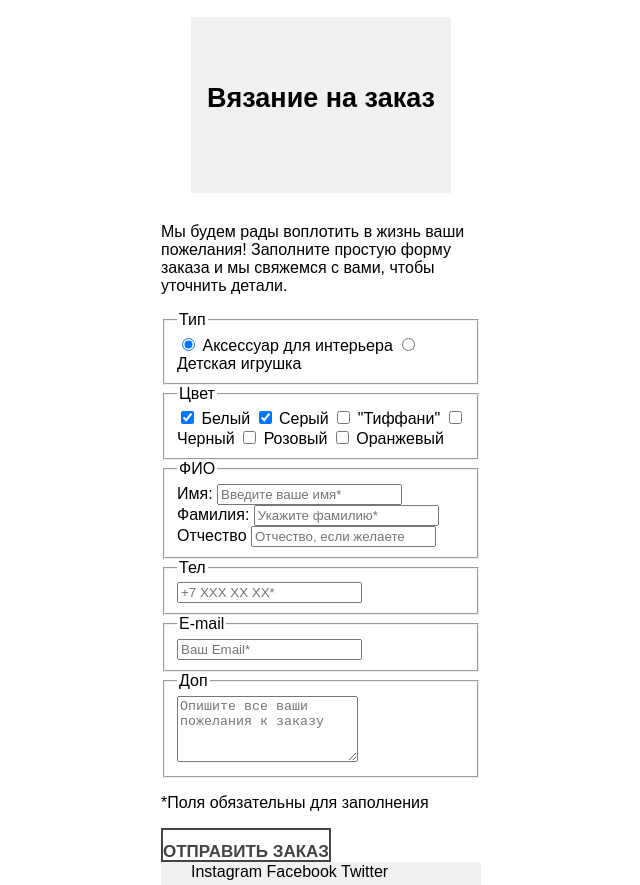
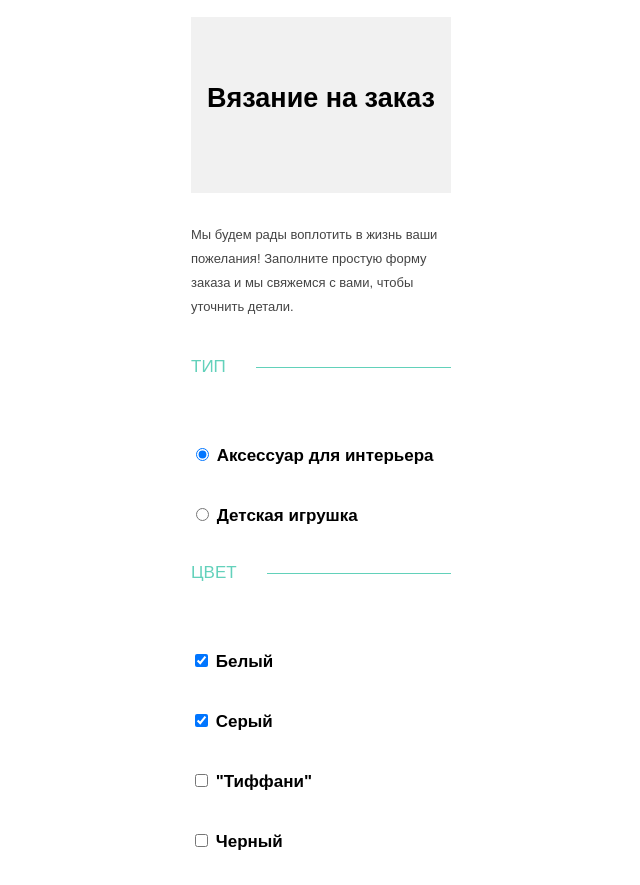
Before and after one commit to 10m88g/123103-mishka, a website: page form.html in a window 1280 px wide. Shown: the part 67-952 px from the top of the page, without its empty margins (319-959 px from the left). Drawn offline with nearby package versions, Linux system fonts and the light colour scheme; files that its build step writes are made by us from their sources.

Commit message:
📆 SASS layout of form.html was done.

```diff
--- a/form.html
+++ b/form.html
@@ -45,8 +45,8 @@
 
       <form class="order-form" action="https://echo.htmlacademy.ru" method="post">
 
-        <fieldset class="order-form__type">
-          <legend>Тип</legend>
+        <fieldset class="order-form__fieldset  order-form__fieldset--type">
+          <legend class="order-form__legend">Тип</legend>
 
             <label class="order-form__label-radio">
               <input type="radio" name="type" value="accessory" checked>
@@ -59,8 +59,8 @@
             </label>
         </fieldset>
 
-        <fieldset class="order-form__color">
-          <legend>Цвет</legend>
+        <fieldset class="order-form__fieldset  order-form__fieldset--color">
+          <legend class="order-form__legend">Цвет</legend>
 
             <label class="order-form__label-checkbox">
               <input type="checkbox" name="color" value="white" checked>
@@ -93,8 +93,8 @@
             </label>
         </fieldset>
 
-        <fieldset class="order-form__name">
-          <legend>ФИО</legend>
+        <fieldset class="order-form__fieldset  order-form__fieldset--name">
+          <legend class="order-form__legend">ФИО</legend>
 
           <label class="order-form__label-text">Имя:
             <input type="text" name="first-name" placeholder="Введите ваше имя*" required>
@@ -109,38 +109,38 @@
           </label>
         </fieldset>
 
-        <fieldset class="order-form__phone">
-          <legend>Тел</legend>
+        <fieldset class="order-form__fieldset  order-form__fieldset--phone">
+          <legend class="order-form__legend">Тел</legend>
           <input type="tel" name="phone" placeholder="+7 XXX XX XX*" required>
         </fieldset>
 
-        <fieldset class="order-form__mail">
-          <legend>E-mail</legend>
+        <fieldset class="order-form__fieldset  order-form__fieldset--mail">
+          <legend class="order-form__legend">E-mail</legend>
           <input type="email" name="email" placeholder="Ваш Email*" required>
         </fieldset>
 
-        <fieldset class="order-form__addition">
-          <legend>Доп</legend>
-          <textarea name="add-info" placeholder="Опишите все ваши пожелания к заказу" rows="4"></textarea>
+        <fieldset class="order-form__fieldset  order-form__fieldset--addition">
+          <legend class="order-form__legend">Доп</legend>
+          <textarea name="add-info" placeholder="Опишите все ваши пожелания к заказу" rows="6"></textarea>
         </fieldset>
 
-        <p class="order-form__legend">*Поля обязательны для заполнения</p>
+        <p class="order-form__req-text">*Поля обязательны для заполнения</p>
 
-        <button type="submit" class="order-form__submit btn">ОТПРАВИТЬ ЗАКАЗ</button>
+        <button type="submit" class="order-form__submit btn">Отправить заказ</button>
       </form>
     </main>
 
 
     <footer class="page-footer">
-      <div class="page-footer__social  social-links">
-        <a href="#" class="social-link  social-link--inst">Instagram</a>
-        <a href="#" class="social-link  social-link--fb">Facebook</a>
-        <a href="#" class="social-link  social-link--twit">Twitter</a>
+      <div class="page-footer__socials">
+        <a href="#" class="page-footer__social-link  page-footer__social-link--insta">Instagram</a>
+        <a href="#" class="page-footer__social-link  page-footer__social-link--fb">Facebook</a>
+        <a href="#" class="page-footer__social-link  page-footer__social-link--twitter">Twitter</a>
       </div>
 
       <div class="page-footer__copyright">
-        <span>Разработано:</span>
-        <a href="#">HTML Academy</a>
+        <span>Разработано</span>
+        <a href="#" class="page-footer__copyright-logo">HTML Academy</a>
       </div>
     </footer>
   </body>
--- a/sass/blocks/btn.scss
+++ b/sass/blocks/btn.scss
@@ -1,8 +1,9 @@
 .btn {
   display: block;
-  height: 34px;
+  // height: 34px;
   padding: 0;
   padding-top: 14px;
+  padding-bottom: 16px;
   border: 2px solid #444444;
   font-size: 17px;
   line-height: 16px;
--- /dev/null
+++ b/sass/blocks/intro.scss
@@ -0,0 +1,8 @@
+.intro {
+  width: $content-width;
+  margin: $content-margin;
+  margin-top: 15px;
+  font-size: 13px;
+  line-height: 24px;
+  color: #444444;
+}
--- a/sass/blocks/main-nav.scss
+++ b/sass/blocks/main-nav.scss
@@ -1,4 +1,6 @@
 .main-nav {
+  width: $full-width;
+  margin: $content-margin;
 
   &__toggle {
     position: absolute;
@@ -21,7 +23,7 @@
   }
 
   &__wrapper {
-    position: absolute;
+    position: relative;
     top: 80px;
     left: 0;
     right: 0;
--- /dev/null
+++ b/sass/blocks/order-form.scss
@@ -0,0 +1,78 @@
+.order-form {
+  width: $content-width;
+  margin: $content-margin;
+  margin-bottom: 55px;
+  font-size: 17px;
+  line-height: 18px;
+
+
+  &__legend {
+    padding: 0;
+    padding-right: 30px;
+    font-size: 17px;
+    line-height: 16px;
+    text-transform: uppercase;
+    color: #63d1bb;
+  }
+
+  &__fieldset {
+    margin: 0;
+    margin-top: 40px;
+    padding: 0;
+    padding-top: 30px;
+    border: none;
+    border-top: 1px solid #62d1ba;
+  }
+
+  &__label-radio,
+  &__label-checkbox {
+    display: block;
+    margin-top: 40px;
+
+    font-weight: bold;
+  }
+
+
+
+  &__label-text  input {
+    display: block;
+    width: 100%;
+    padding: 0;
+    padding-bottom: 16px;
+    margin-top: 15px;
+    margin-bottom: 20px;
+    border: none;
+    border-bottom: 1px solid #000000;
+    outline: none;
+  }
+
+  &__fieldset--phone input,
+  &__fieldset--mail input{
+    display: block;
+    width: 100%;
+    padding: 0;
+    // padding-right: 40px;
+    padding-bottom: 16px;
+    border: none;
+    border-bottom: 1px solid #000000;
+    outline: none;
+  }
+
+  &__fieldset--addition textarea {
+    box-sizing: border-box;
+    width: $content-width;
+    padding: 20px 15px;
+    border: 2px solid #444444;
+    outline: none;
+  }
+
+  &__req-text {
+    font-size: 14px;
+    line-height: 16px;
+    color: #444444;
+  }
+
+  &__submit {
+    width: $content-width;
+  }
+}
--- a/sass/style.scss
+++ b/sass/style.scss
@@ -26,3 +26,7 @@
 @import "blocks/goods-cards-container.scss";
 @import "blocks/goods-card.scss";
 @import "blocks/process-card.scss";
+
+//FORM
+@import "blocks/intro.scss";
+@import "blocks/order-form.scss";
```
Also changed, not shown: catalog.html (+1 -1 lines), index.html (+1 -1 lines).
